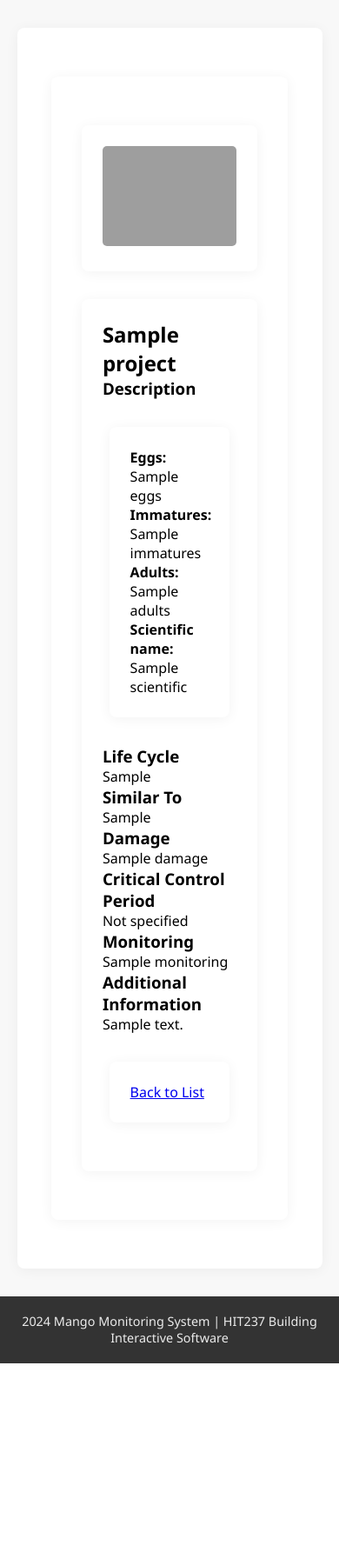
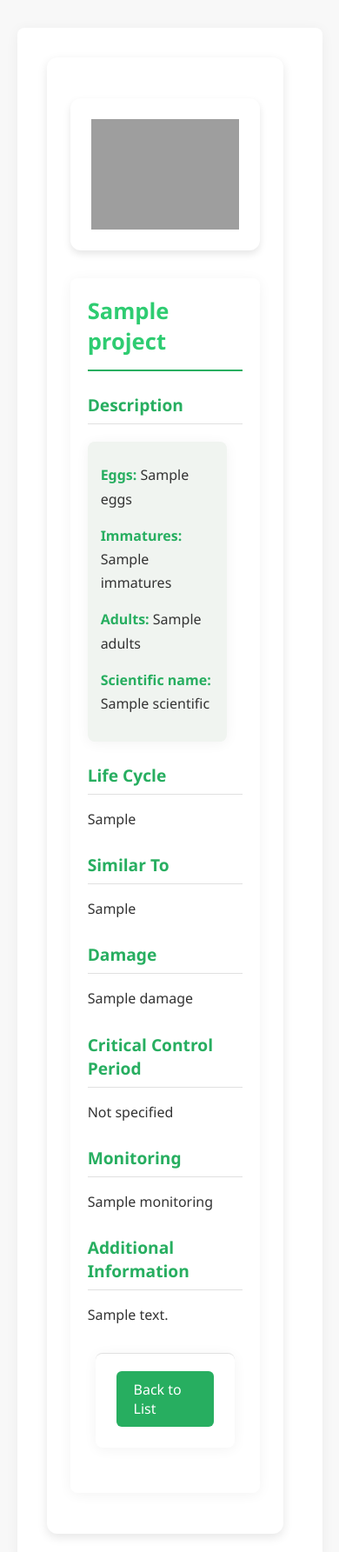
Before and after one commit to erripetalas/MangoMonitoring, a Django app: template App1/templates/App1/projectdetails.html in a window 390 px wide. Shown: the part 282-2067 px from the top of the page at 87% size. Before the commit the page ends 1850 px from the top, so only its background shows below. Run offline with Django 5.2, Linux system fonts and the light colour scheme; the template is opened without the code that fills it: most values are stand-ins (such as "Sample title", 1, 10 or a date in 2020); grey boxes are pictures that could not be loaded.

Commit message:
final css

```diff
--- /dev/null
+++ b/App1/static/css/projectdetails.css
@@ -0,0 +1,141 @@
+/* Project Details Page Stylesheet */
+
+:root {
+    --primary-green: #2ecc71;
+    --secondary-green: #27ae60;
+    --light-background: #f0f4f0;
+    --text-color: #333;
+    --card-background: #ffffff;
+    --border-color: #e0e0e0;
+}
+
+/* Main container styling */
+.details-container {
+    max-width: 1000px;
+    margin: 0 auto;
+    padding: 30px;
+    background-color: var(--card-background);
+    border-radius: 12px;
+    box-shadow: 0 4px 12px rgba(0, 0, 0, 0.1);
+}
+
+/* Image section styling */
+.image-section {
+    margin-bottom: 30px;
+    border-radius: 12px;
+    overflow: hidden;
+    box-shadow: 0 4px 8px rgba(0, 0, 0, 0.1);
+}
+
+.image-section img {
+    width: 100%;
+    max-height: 400px;
+    object-fit: cover;
+    display: block;
+}
+
+/* Content section styling */
+.content-section {
+    padding: 20px;
+}
+
+/* Title styling */
+.content-section h2 {
+    color: var(--primary-green);
+    font-size: 2.2rem;
+    margin-bottom: 25px;
+    padding-bottom: 15px;
+    border-bottom: 2px solid var(--secondary-green);
+}
+
+/* Section headings */
+.content-section h3 {
+    color: var(--secondary-green);
+    font-size: 1.4rem;
+    margin: 25px 0 15px;
+    padding-bottom: 8px;
+    border-bottom: 1px solid var(--border-color);
+}
+
+/* Description section styling */
+.description-section {
+    background-color: var(--light-background);
+    padding: 20px;
+    border-radius: 8px;
+    margin: 20px 0;
+}
+
+.description-section p {
+    margin: 10px 0;
+    line-height: 1.6;
+}
+
+.description-section strong {
+    color: var(--secondary-green);
+    font-weight: 600;
+}
+
+/* Regular paragraphs */
+.content-section p {
+    color: var(--text-color);
+    line-height: 1.7;
+    margin-bottom: 15px;
+}
+
+/* Back button styling */
+.back-button {
+    margin-top: 30px;
+    padding-top: 20px;
+    border-top: 1px solid var(--border-color);
+}
+
+.back-button a {
+    display: inline-block;
+    padding: 10px 20px;
+    background-color: var(--secondary-green);
+    color: white;
+    text-decoration: none;
+    border-radius: 6px;
+    transition: all 0.3s ease;
+}
+
+.back-button a:hover {
+    background-color: var(--primary-green);
+    transform: translateY(-2px);
+    box-shadow: 0 2px 6px rgba(0, 0, 0, 0.1);
+}
+
+/* Responsive adjustments */
+@media screen and (max-width: 768px) {
+    .details-container {
+        padding: 20px;
+        margin: 15px;
+    }
+
+    .content-section h2 {
+        font-size: 1.8rem;
+    }
+
+    .content-section h3 {
+        font-size: 1.2rem;
+    }
+
+    .image-section img {
+        max-height: 300px;
+    }
+}
+
+@media screen and (max-width: 480px) {
+    .details-container {
+        padding: 15px;
+        margin: 10px;
+    }
+
+    .description-section {
+        padding: 15px;
+    }
+
+    .content-section h2 {
+        font-size: 1.6rem;
+    }
+}
--- a/App1/templates/App1/projectdetails.html
+++ b/App1/templates/App1/projectdetails.html
@@ -1,18 +1,21 @@
 {% extends 'App1/base.html' %}
 
 {% block content %}
-<div>
-    <div>
+{% load static %}
+<link rel="stylesheet" href="{% static 'css/projectdetails.css' %}">
+
+<div class="details-container">
+    <div class="image-section">
         {% if project.image_url %}
-        <img src="/{{ project.image_url }}" alt="{{ project.name }}" style="max-width: 100%; height: auto; border-radius: 5px;">
+        <img src="/{{ project.image_url }}" alt="{{ project.name }}">
         {% endif %}
     </div>
 
-    <div>
+    <div class="content-section">
         <h2>{{ project.name }}</h2>
 
         <h3>Description</h3>
-        <div>
+        <div class="description-section">
             {% if project.description.eggs %}
             <p><strong>Eggs:</strong> {{ project.description.eggs }}</p>
             {% endif %}
@@ -50,7 +53,7 @@
         <p>{{ project.other_comments }}</p>
         {% endif %}
 
-        <div>
+        <div class="back-button">
             <a href="{% url 'App1:projectlist' %}">Back to List</a>
         </div>
     </div>
```
Also changed, not shown: App1/scripts.js/script.js (deleted, +0 -112 lines), App1/static/css/projectlist.css (added, +124 -0 lines), App1/templates/App1/projectlist.html (+11 -6 lines).
